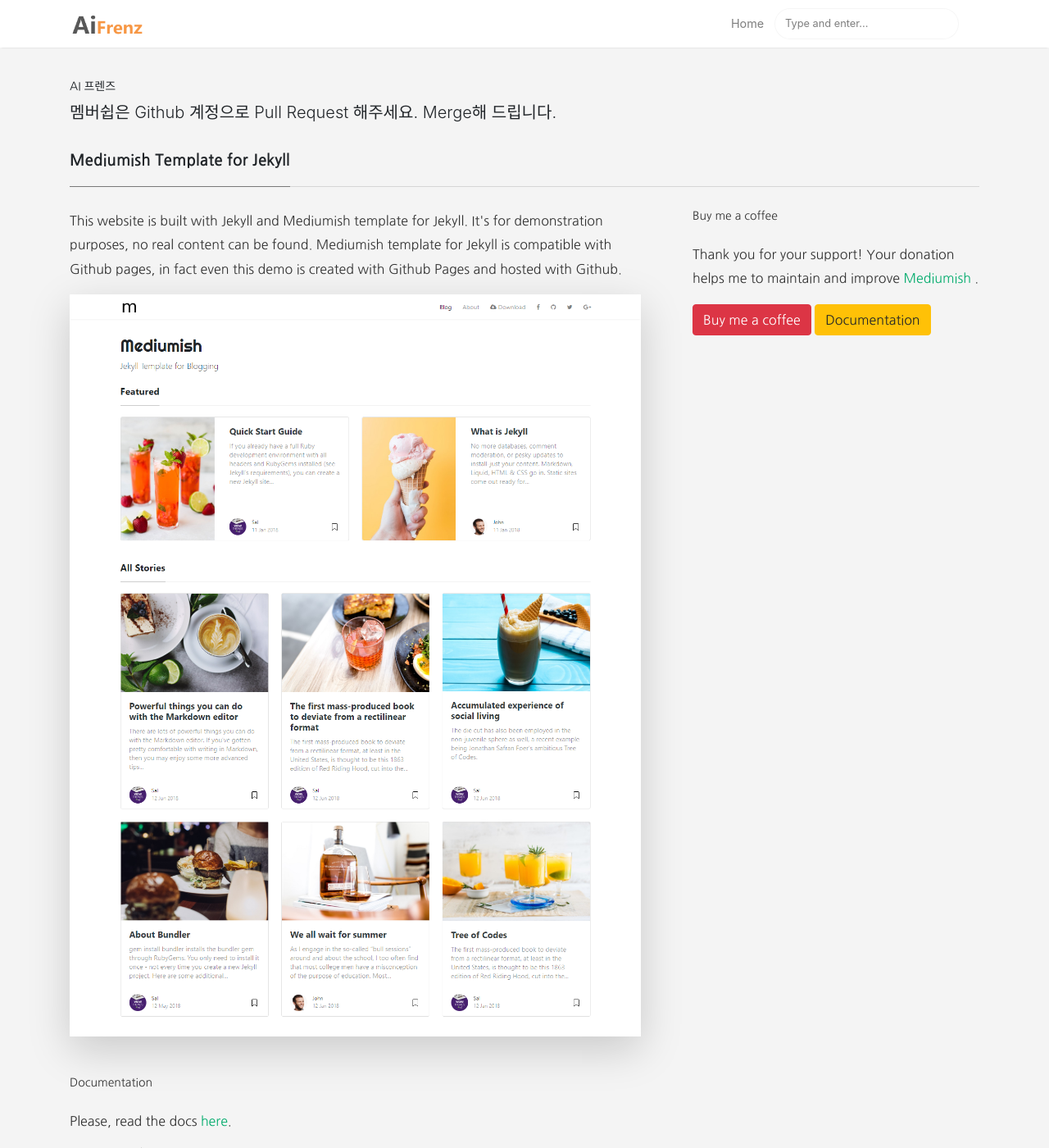
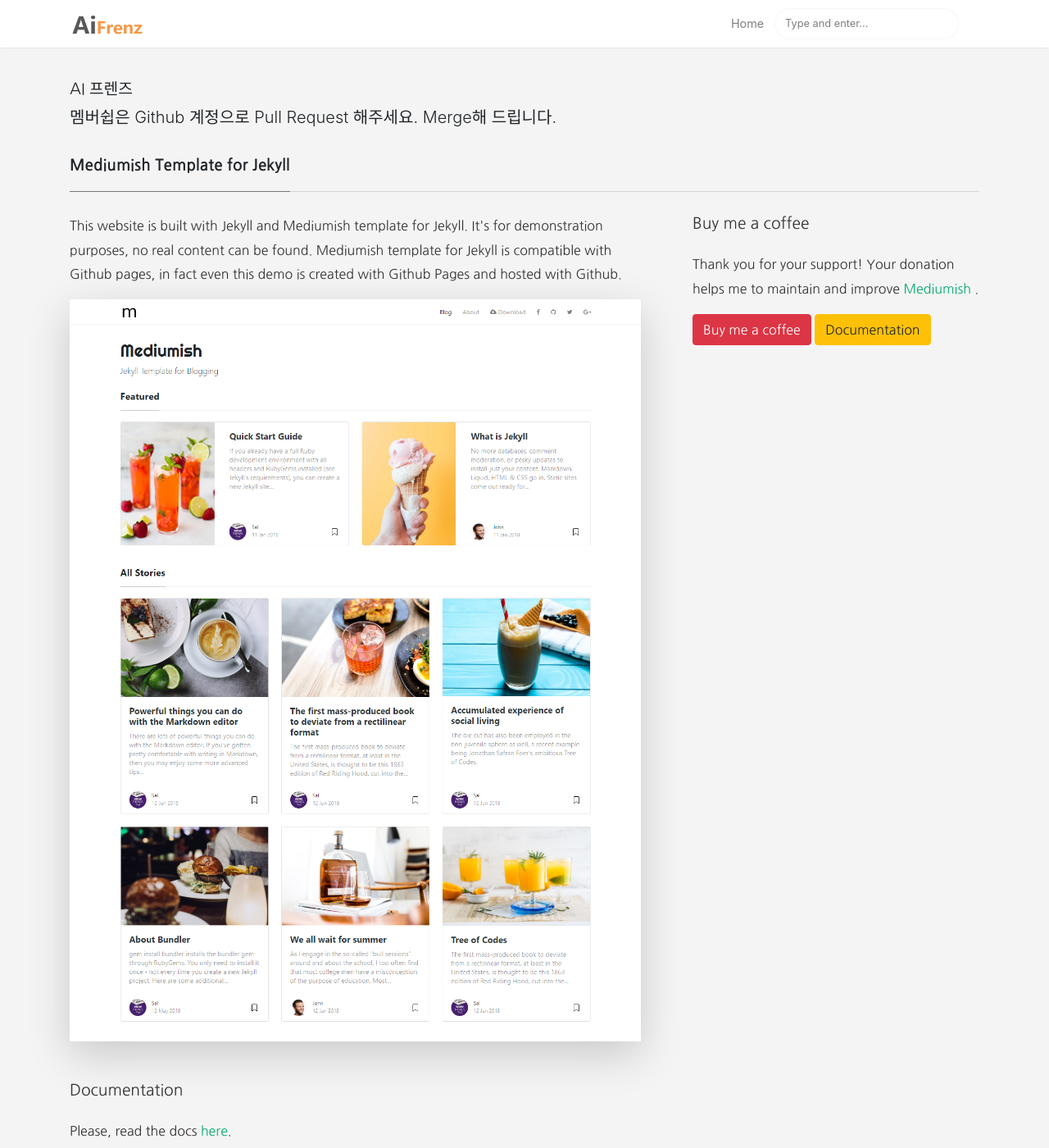
Before and after one commit to ai-friends/test-ai-friends.github.io, a Jekyll site: the page built from _pages/about.md, in a window 1280 px wide and 1400 px high. Shown: the whole window at 82% size. Built offline with Jekyll 4.4.1, drawn with Linux system fonts in a browser that asks for light colours; comment, search, counter and statistics services are not loaded.

Commit message:
Update screen.css

```diff
--- a/assets/css/screen.css
+++ b/assets/css/screen.css
@@ -247,6 +247,7 @@ License: https://www.wowthemes.net/freebies-license/
 }
  .mainheading h1.posttitle {
      font-weight:700;
+     font-size: 1.4rem;
      margin-bottom:1rem;
 }
  .footer {
@@ -550,11 +551,11 @@ License: https://www.wowthemes.net/freebies-license/
 }
  .h1, .h2, .h3, .h4, .h5, .h6, h1, h2, h3, h4, h5, h6 {
      font-family: "Nanum Gothic",-apple-system,system-ui,BlinkMacSystemFont,"Segoe UI",Roboto,"Helvetica Neue",Arial,sans-serif;
-     font-size: 14px
+     font-size: 1.2rem;
 }
  .article-post .h1, .article-post .h2, .article-post .h3, .article-post .h4, .article-post .h5, .article-post .h6, .article-post h1, .article-post h2, .article-post h3, .article-post h4, .article-post h5, .article-post h6 {
      font-family: "Nanum Gothic",-apple-system,system-ui,BlinkMacSystemFont,"Segoe UI",Roboto,"Helvetica Neue",Arial,sans-serif;
-     font-size: 14px
+     font-size: 1.2rem;
      font-weight: 400;
      margin-bottom: 1.5rem;
 }
```
